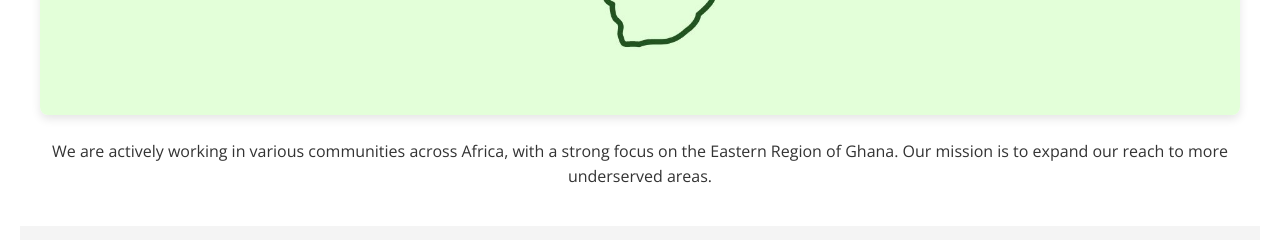
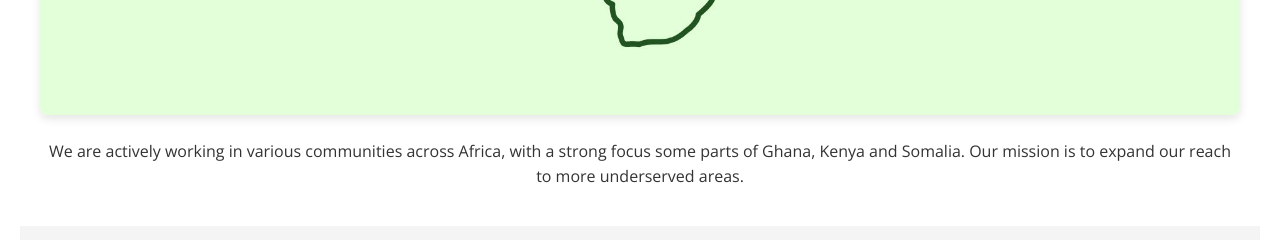
Before and after one commit to Amarfio/man-jibril.github.io, a plain HTML site: page index.html in a window 1280 px wide. Shown: the part 4460-4700 px from the top of the page. Drawn offline with nearby package versions, Linux system fonts and the light colour scheme.

Commit message:
updated the map section text

```diff
--- a/index.html
+++ b/index.html
@@ -187,8 +187,8 @@
       <h2 class="section-title">Our Service Areas</h2>
       <div class="map-container">
         <img src="./media/images/MAP.jpg" alt="Map showing Iman Jibril Foundation's service areas">
-        <p>We are actively working in various communities across Africa, with a strong focus on the Eastern Region of
-          Ghana. Our mission is to expand our reach to more underserved areas.</p>
+        <p>We are actively working in various communities across Africa, with a strong focus
+          some parts of Ghana, Kenya and Somalia. Our mission is to expand our reach to more underserved areas.</p>
       </div>
     </section>
 
```
